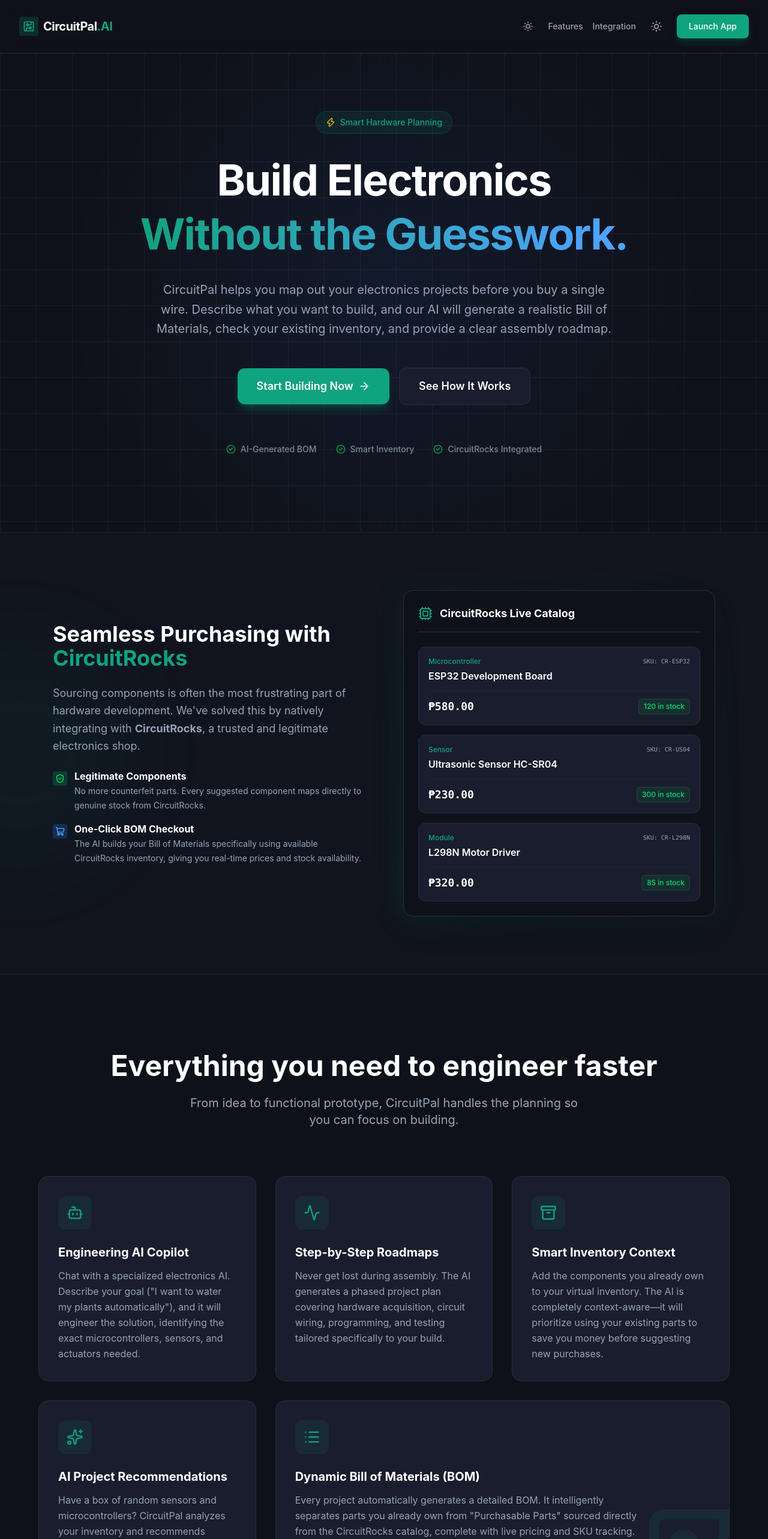
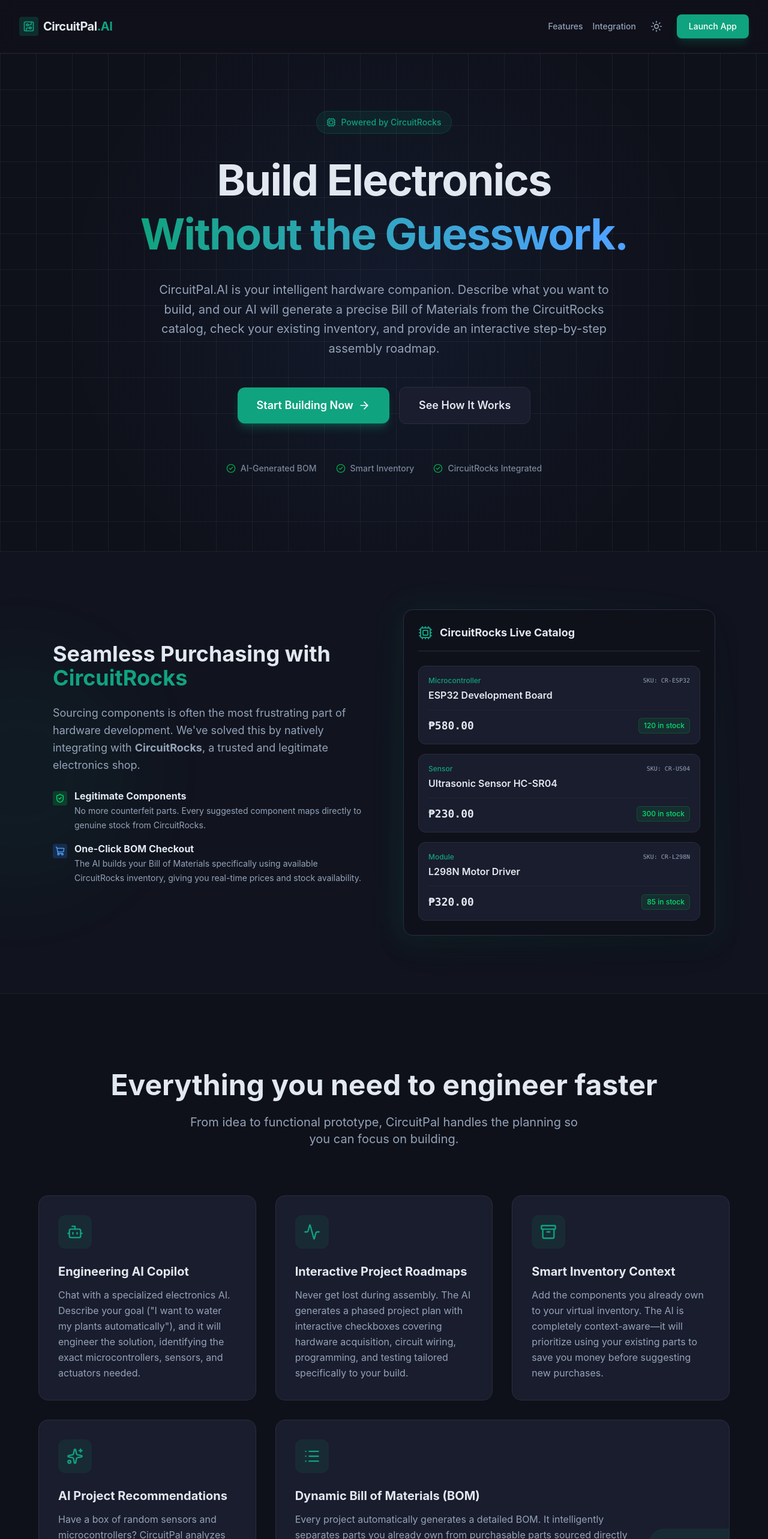
Before and after one commit to sillyCodeValley1/FEU-HACKATHON-2026, a React (Vite) app in the folder frontend/: page / in a window 1280 px wide. Shown: the top 2566 px of the page at 60% size. Built offline with nearby package versions, Linux system fonts and the light colour scheme.

Commit message:
better light mode schemes

```diff
--- a/frontend/src/pages/Landing.tsx
+++ b/frontend/src/pages/Landing.tsx
@@ -59,34 +59,29 @@
   return (
     <div className="min-h-screen bg-bg-dark text-text-main font-sans flex flex-col overflow-x-hidden">
       {/* Navbar */}
-      <nav className="px-8 py-6 flex items-center justify-between border-b border-border-dark/50 bg-bg-dark/80 backdrop-blur-md sticky top-0 z-50">
+        <nav className="px-8 py-6 flex items-center justify-between border-b border-border-dark/50 bg-bg-dark/80 backdrop-blur-md sticky top-0 z-50">
         <div className="flex items-center gap-2">
           <div className="w-8 h-8 rounded bg-primary/20 flex items-center justify-center text-primary">
             <CircuitBoard size={20} />
           </div>
-          <h1 className="text-xl font-bold tracking-tight text-white">
+          <h1 className="text-xl font-bold tracking-tight text-text-main">
             CircuitPal<span className="text-primary">.AI</span>
           </h1>
         </div>
         <div className="flex gap-4 items-center">
+          <a href="#features" onClick={handleScroll} className="text-sm font-medium text-text-muted hover:text-text-main transition-colors hidden md:block">Features</a>
+          <a href="#circuitrocks" onClick={handleScroll} className="text-sm font-medium text-text-muted hover:text-text-main transition-colors hidden md:block">Integration</a>
           <button
             onClick={() => setIsDarkMode(!isDarkMode)}
-            className="text-text-muted hover:text-white p-2 rounded-lg transition-colors hover:bg-white/5"
+            className="text-text-muted hover:text-text-main transition-colors p-2 rounded-lg hover:bg-bg-panel"
             title={isDarkMode ? "Switch to Light Mode" : "Switch to Dark Mode"}
-          >
-            {isDarkMode ? <Sun size={18} /> : <Moon size={18} />}
-          </button>
-          <a href="#features" onClick={handleScroll} className="text-sm font-medium text-text-muted hover:text-white transition-colors hidden md:block">Features</a>
-          <a href="#circuitrocks" onClick={handleScroll} className="text-sm font-medium text-text-muted hover:text-white transition-colors hidden md:block">Integration</a>
-          <button
-            onClick={() => setIsDarkMode(!isDarkMode)}
-            className="text-text-muted hover:text-white transition-colors p-2 rounded-lg hover:bg-white/10"
           >
             {isDarkMode ? <Sun size={20} /> : <Moon size={20} />}
           </button>
           <Link
             to="/app"
             className="bg-primary hover:bg-primary-dark text-white px-5 py-2.5 rounded-lg text-sm font-medium transition-colors shadow-lg shadow-primary/20"
+            style={{ color: 'white' }}
           >
             Launch App
           </Link>
@@ -105,23 +100,24 @@
 
           <div className="relative z-10 max-w-5xl mx-auto text-center">
             <div className="inline-flex items-center gap-2 px-4 py-2 rounded-full bg-primary/10 text-primary text-sm font-medium mb-8 border border-primary/20 shadow-sm shadow-primary/5">
-              <Zap size={16} className="text-yellow-400" />
-              <span>Smart Hardware Planning</span>
+              <Cpu size={16} className="text-primary" />
+              <span>Powered by CircuitRocks</span>
             </div>
 
-            <h1 className="text-5xl md:text-7xl font-bold text-white mb-8 leading-tight tracking-tight">
+            <h1 className="text-5xl md:text-7xl font-bold text-text-main mb-8 leading-tight tracking-tight">
               Build Electronics <br />
               <span className="text-transparent bg-clip-text bg-gradient-to-r from-primary to-blue-400">Without the Guesswork.</span>
             </h1>
 
             <p className="text-lg md:text-xl text-text-muted max-w-3xl mx-auto mb-12 leading-relaxed">
-              CircuitPal helps you map out your electronics projects before you buy a single wire. Describe what you want to build, and our AI will generate a realistic Bill of Materials, check your existing inventory, and provide a clear assembly roadmap.
+              CircuitPal.AI is your intelligent hardware companion. Describe what you want to build, and our AI will generate a precise Bill of Materials from the CircuitRocks catalog, check your existing inventory, and provide an interactive step-by-step assembly roadmap.
             </p>
 
             <div className="flex flex-col sm:flex-row items-center justify-center gap-4">
               <Link
                 to="/app"
                 className="w-full sm:w-auto inline-flex items-center justify-center bg-primary hover:bg-primary-dark text-white px-8 py-4 rounded-xl text-lg font-semibold transition-all shadow-lg shadow-primary/30 hover:shadow-primary/40 hover:-translate-y-0.5 gap-2"
+                style={{ color: 'white' }}
               >
                 Start Building Now
                 <ArrowRight size={20} />
@@ -129,7 +125,7 @@
               <a
                 href="#features"
                 onClick={handleScroll}
-                className="w-full sm:w-auto inline-flex items-center justify-center bg-bg-panel hover:bg-white/5 border border-border-dark text-white px-8 py-4 rounded-xl text-lg font-semibold transition-all gap-2"
+                className="w-full sm:w-auto inline-flex items-center justify-center bg-bg-panel hover:bg-bg-dark border border-border-dark text-text-main px-8 py-4 rounded-xl text-lg font-semibold transition-all gap-2"
               >
                 See How It Works
               </a>
@@ -149,7 +145,7 @@
            <div className="max-w-6xl mx-auto px-6 relative z-10">
              <div className="grid grid-cols-1 lg:grid-cols-2 gap-16 items-center">
                <div className="reveal-on-scroll opacity-0 translate-y-8">
-                 <h2 className="text-3xl md:text-4xl font-bold text-white mb-6">
+                 <h2 className="text-3xl md:text-4xl font-bold text-text-main mb-6">
                    Seamless Purchasing with <span className="text-primary">CircuitRocks</span>
                  </h2>
                  <p className="text-text-muted text-lg leading-relaxed mb-6">
@@ -159,14 +155,14 @@
                    <li className="flex items-start gap-3">
                      <div className="mt-1 p-1 bg-green-500/20 rounded text-green-400"><ShieldCheck size={16} /></div>
                      <div>
-                       <strong className="text-white block">Legitimate Components</strong>
+                       <strong className="text-text-main block">Legitimate Components</strong>
                        <span className="text-text-muted text-sm">No more counterfeit parts. Every suggested component maps directly to genuine stock from CircuitRocks.</span>
                      </div>
                    </li>
                    <li className="flex items-start gap-3">
                      <div className="mt-1 p-1 bg-blue-500/20 rounded text-blue-400"><ShoppingCart size={16} /></div>
                      <div>
-                       <strong className="text-white block">One-Click BOM Checkout</strong>
+                       <strong className="text-text-main block">One-Click BOM Checkout</strong>
                        <span className="text-text-muted text-sm">The AI builds your Bill of Materials specifically using available CircuitRocks inventory, giving you real-time prices and stock availability.</span>
                      </div>
                    </li>
@@ -177,7 +173,7 @@
                  <div className="bg-bg-dark border border-border-dark rounded-2xl p-6 shadow-2xl relative">
                     <div className="flex items-center gap-3 mb-6 pb-4 border-b border-border-dark">
                       <Cpu className="text-primary" size={24} />
-                      <span className="text-lg font-bold text-white">CircuitRocks Live Catalog</span>
+                      <span className="text-lg font-bold text-text-main">CircuitRocks Live Catalog</span>
                     </div>
                     <div className="space-y-4">
                       {[
@@ -190,10 +186,10 @@
                             <span>{item.category}</span>
                             <span className="font-mono text-[10px] text-text-muted">SKU: {item.sku}</span>
                           </div>
-                          <h3 className="font-semibold text-white mb-3 line-clamp-1">{item.name}</h3>
+                          <h3 className="font-semibold text-text-main mb-3 line-clamp-1">{item.name}</h3>
 
                           <div className="flex items-center justify-between mt-auto pt-3 border-t border-border-dark/50">
-                            <span className="font-mono text-lg text-white font-bold">{item.price}</span>
+                            <span className="font-mono text-lg text-text-main font-bold">{item.price}</span>
                             <span className="text-xs text-green-400 font-medium bg-green-500/10 px-2 py-1 rounded-md border border-green-500/20">{item.stock} in stock</span>
                           </div>
                         </div>
@@ -209,7 +205,7 @@
         <section id="features" className="py-32 px-6">
           <div className="max-w-6xl mx-auto">
             <div className="text-center mb-20 reveal-on-scroll opacity-0 translate-y-8">
-              <h2 className="text-3xl md:text-5xl font-bold text-white mb-6">Everything you need to engineer faster</h2>
+              <h2 className="text-3xl md:text-5xl font-bold text-text-main mb-6">Everything you need to engineer faster</h2>
               <p className="text-xl text-text-muted max-w-2xl mx-auto">From idea to functional prototype, CircuitPal handles the planning so you can focus on building.</p>
             </div>
 
@@ -218,7 +214,7 @@
                 <div className="w-14 h-14 rounded-xl bg-primary/10 flex items-center justify-center text-primary mb-6 group-hover:bg-primary/20 group-hover:scale-110 transition-all">
                   <Bot size={28} />
                 </div>
-                <h3 className="text-xl font-bold text-white mb-3">Engineering AI Copilot</h3>
+                <h3 className="text-xl font-bold text-text-main mb-3">Engineering AI Copilot</h3>
                 <p className="text-text-muted leading-relaxed">
                   Chat with a specialized electronics AI. Describe your goal ("I want to water my plants automatically"), and it will engineer the solution, identifying the exact microcontrollers, sensors, and actuators needed.
                 </p>
@@ -228,9 +224,9 @@
                 <div className="w-14 h-14 rounded-xl bg-primary/10 flex items-center justify-center text-primary mb-6 group-hover:bg-primary/20 group-hover:scale-110 transition-all">
                   <Activity size={28} />
                 </div>
-                <h3 className="text-xl font-bold text-white mb-3">Step-by-Step Roadmaps</h3>
+                <h3 className="text-xl font-bold text-text-main mb-3">Interactive Project Roadmaps</h3>
                 <p className="text-text-muted leading-relaxed">
-                  Never get lost during assembly. The AI generates a phased project plan covering hardware acquisition, circuit wiring, programming, and testing tailored specifically to your build.
+                  Never get lost during assembly. The AI generates a phased project plan with interactive checkboxes covering hardware acquisition, circuit wiring, programming, and testing tailored specifically to your build.
                 </p>
               </div>
 
@@ -238,7 +234,7 @@
                 <div className="w-14 h-14 rounded-xl bg-primary/10 flex items-center justify-center text-primary mb-6 group-hover:bg-primary/20 group-hover:scale-110 transition-all">
                   <Archive size={28} />
                 </div>
-                <h3 className="text-xl font-bold text-white mb-3">Smart Inventory Context</h3>
+                <h3 className="text-xl font-bold text-text-main mb-3">Smart Inventory Context</h3>
                 <p className="text-text-muted leading-relaxed">
                   Add the components you already own to your virtual inventory. The AI is completely context-aware—it will prioritize using your existing parts to save you money before suggesting new purchases.
                 </p>
@@ -248,7 +244,7 @@
                 <div className="w-14 h-14 rounded-xl bg-primary/10 flex items-center justify-center text-primary mb-6 group-hover:bg-primary/20 group-hover:scale-110 transition-all">
                   <Sparkles size={28} />
                 </div>
-                <h3 className="text-xl font-bold text-white mb-3">AI Project Recommendations</h3>
+                <h3 className="text-xl font-bold text-text-main mb-3">AI Project Recommendations</h3>
                 <p className="text-text-muted leading-relaxed">
                   Have a box of random sensors and microcontrollers? CircuitPal analyzes your inventory and recommends creative projects you can build right now with what you already have.
                 </p>
@@ -262,9 +258,9 @@
                   <div className="w-14 h-14 rounded-xl bg-primary/10 flex items-center justify-center text-primary mb-6 group-hover:bg-primary/20 group-hover:scale-110 transition-all">
                     <List size={28} />
                   </div>
-                  <h3 className="text-xl font-bold text-white mb-3">Dynamic Bill of Materials (BOM)</h3>
+                  <h3 className="text-xl font-bold text-text-main mb-3">Dynamic Bill of Materials (BOM)</h3>
                   <p className="text-text-muted leading-relaxed max-w-xl">
-                    Every project automatically generates a detailed BOM. It intelligently separates parts you already own from "Purchasable Parts" sourced directly from the CircuitRocks catalog, complete with live pricing and SKU tracking.
+                    Every project automatically generates a detailed BOM. It intelligently separates parts you already own from purchasable parts sourced directly from the CircuitRocks catalog, alongside helpful links for any external components.
                   </p>
                 </div>
               </div>
@@ -277,11 +273,12 @@
           <div className="max-w-4xl mx-auto text-center bg-gradient-to-b from-bg-panel to-bg-dark border border-border-dark rounded-3xl p-12 relative overflow-hidden reveal-on-scroll opacity-0 translate-y-8">
             <div className="absolute inset-0 bg-primary/5"></div>
             <div className="relative z-10">
-              <h2 className="text-3xl md:text-5xl font-bold text-white mb-6">Ready to stop planning and start building?</h2>
+              <h2 className="text-3xl md:text-5xl font-bold text-text-main mb-6">Ready to stop planning and start building?</h2>
               <p className="text-lg text-text-muted mb-10 max-w-2xl mx-auto">Join makers, students, and engineers who use CircuitPal to turn hardware concepts into working prototypes without the sourcing headache.</p>
               <Link
                 to="/app"
                 className="inline-flex items-center justify-center bg-primary hover:bg-primary-dark text-white px-10 py-4 rounded-xl text-lg font-bold transition-all shadow-lg shadow-primary/30 hover:shadow-primary/40 hover:-translate-y-1 gap-2"
+                style={{ color: 'white' }}
               >
                 Launch CircuitPal.AI
                 <ArrowRight size={20} />
```
Also changed, not shown: frontend/src/pages/MainApp.tsx (+29 -25 lines).
